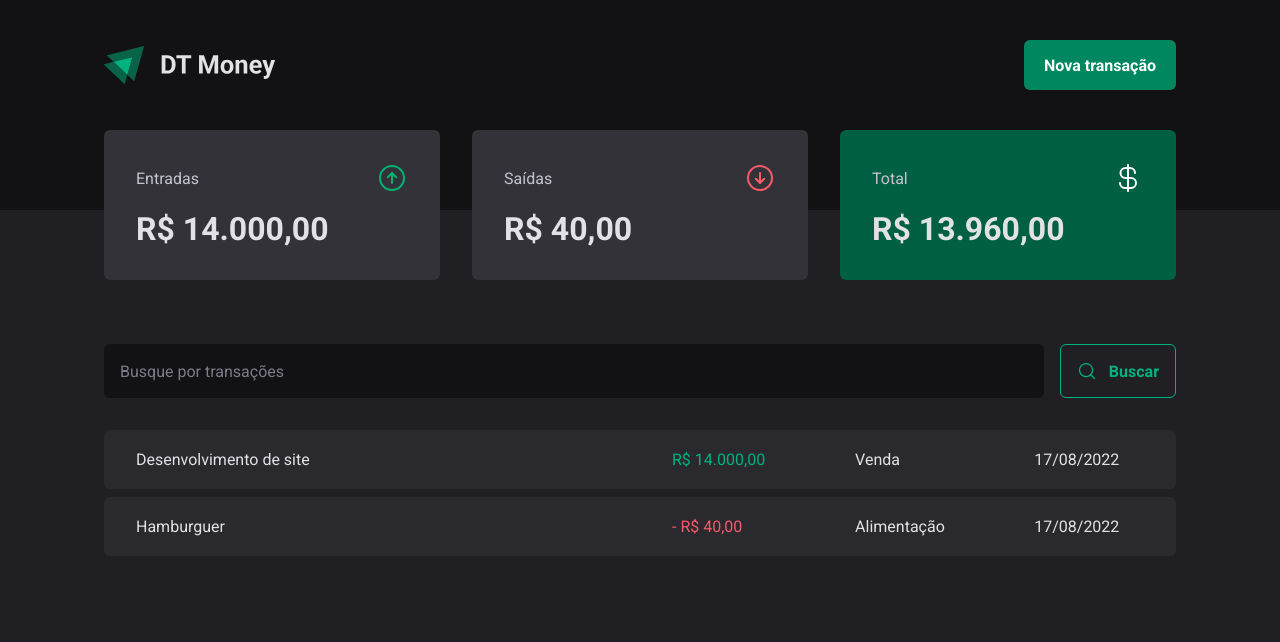
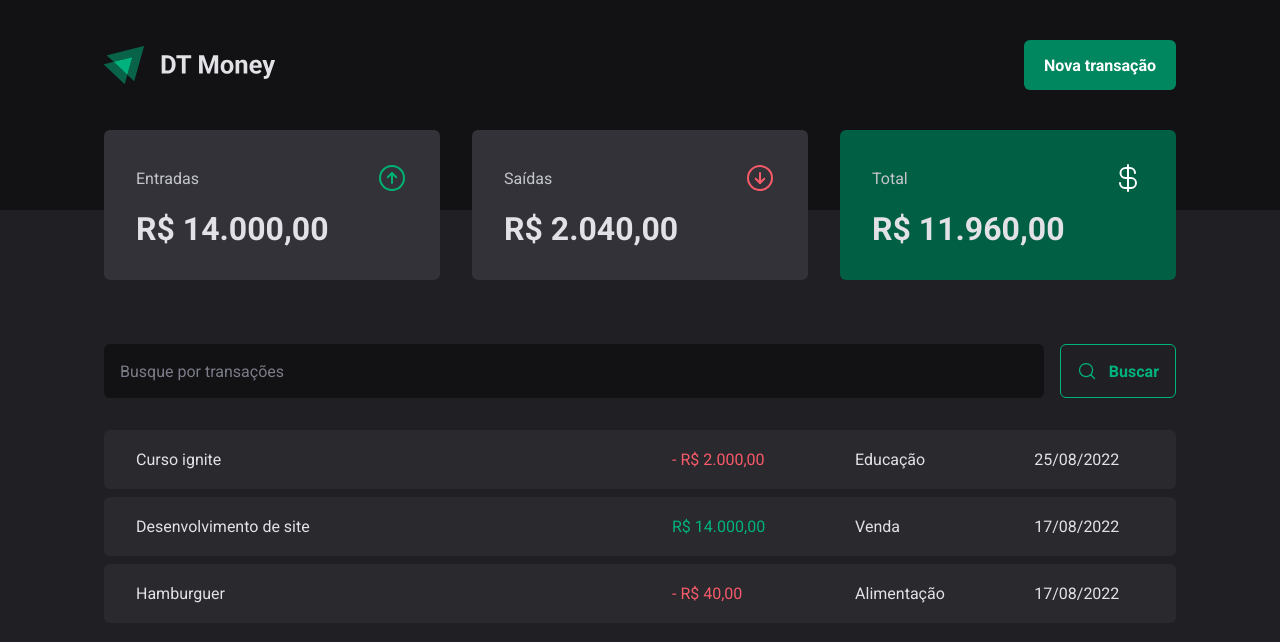
Before and after one commit to Andersonsilvamota/dt-money, a React (Vite) app: page / in a window 1280 px wide. Shown: the top 642 px of the page. Built offline with nearby package versions, Linux system fonts and the light colour scheme; data requests are answered from the project's data file.

Commit message:
Salvando nova transação

```diff
--- a/server.json
+++ b/server.json
@@ -15,6 +15,14 @@
       "category": "Alimentação",
       "price": 40,
       "createdAt": "2022-08-17T01:30:49.391Z"
+    },
+    {
+      "category": "Educação",
+      "description": "Curso ignite",
+      "price": 2000,
+      "type": "outcome",
+      "createdAt": "2022-08-25T02:03:23.262Z",
+      "id": 3
     }
   ]
 }
--- a/src/components/NewTransactionModal/index.tsx
+++ b/src/components/NewTransactionModal/index.tsx
@@ -3,6 +3,7 @@ import * as Dialog from "@radix-ui/react-dialog";
 import { ArrowCircleDown, ArrowCircleUp, X } from "phosphor-react";
 import { Controller, useForm } from "react-hook-form";
 import * as z from 'zod';
+import { api } from "../../lib/axios";
 
 import { CloseButton, Content, Overlay, TransactionType, TransactionTypeButton } from "./style";
 
@@ -20,7 +21,8 @@ export function NewTransactionModal(){
     control,
     register,
     handleSubmit,
-    formState: { isSubmitting }
+    formState: { isSubmitting },
+    reset,
   } = useForm<NewTransactionFormInputs>({
     resolver: zodResolver(newTransactionsFormSchema),
     defaultValues: {
@@ -29,9 +31,18 @@ export function NewTransactionModal(){
   })
 
   async function handleCreateNewTransaction(data: NewTransactionFormInputs) {
-    await new Promise(resolve => setTimeout(resolve, 2000))
+    const  {category, description, price, type} = data
 
-    console.log(data)
+    await api.post('transactions', {
+      category,
+      description,
+      price,
+      type,
+      createdAt: new Date(),
+    })
+
+    reset();
+
   }
 
   return (
--- a/src/contexts/TransactionsContext.tsx
+++ b/src/contexts/TransactionsContext.tsx
@@ -27,6 +27,8 @@ export function TransactionsProvider( { children }: TransactionsProviderProps){
   async function fetchTransactions(query?: string){
     const response = await api.get('/transactions', {
       params: {
+        _sort: 'createdAt',
+        _order: 'desc',
         q: query,
       }
     })
```
